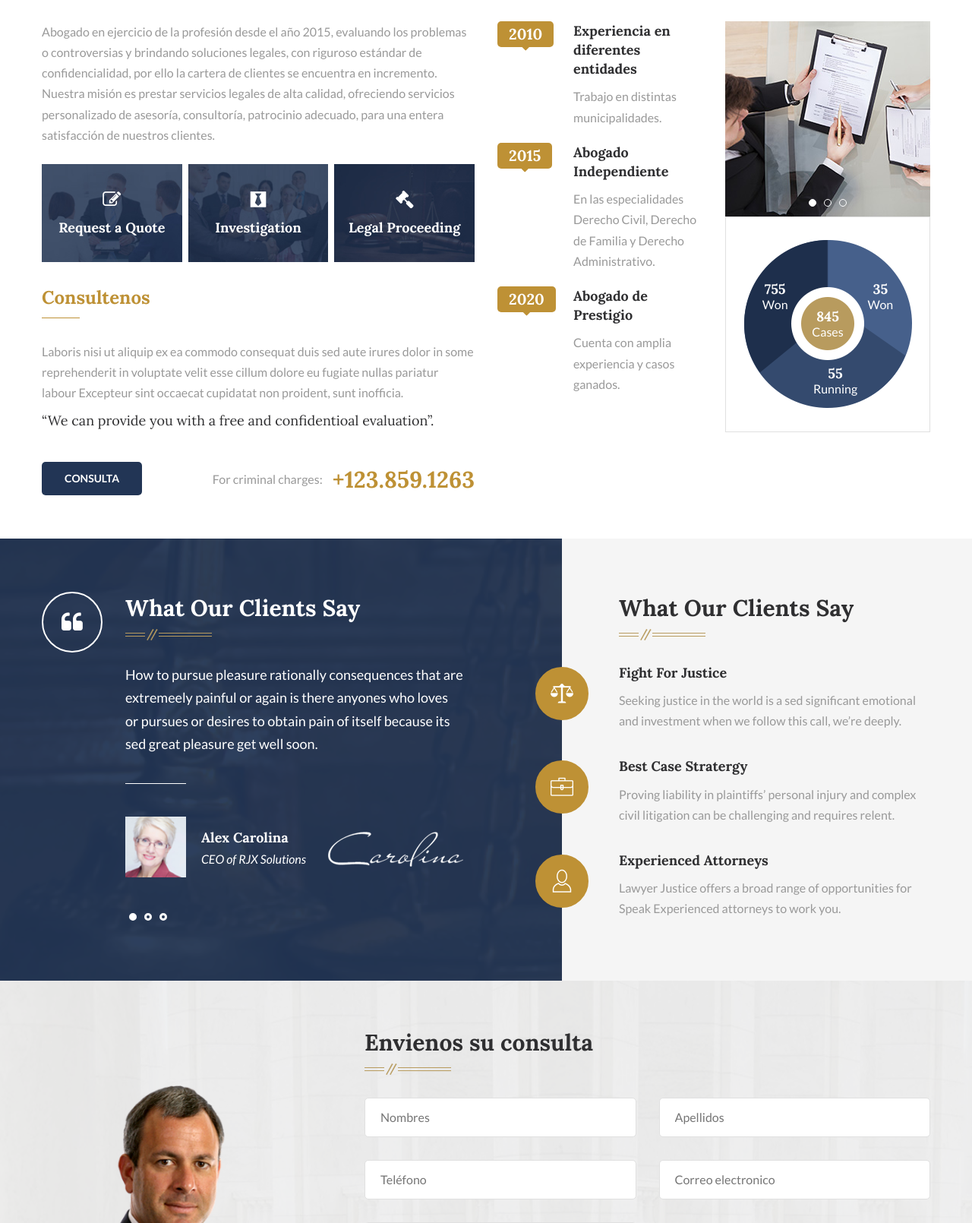
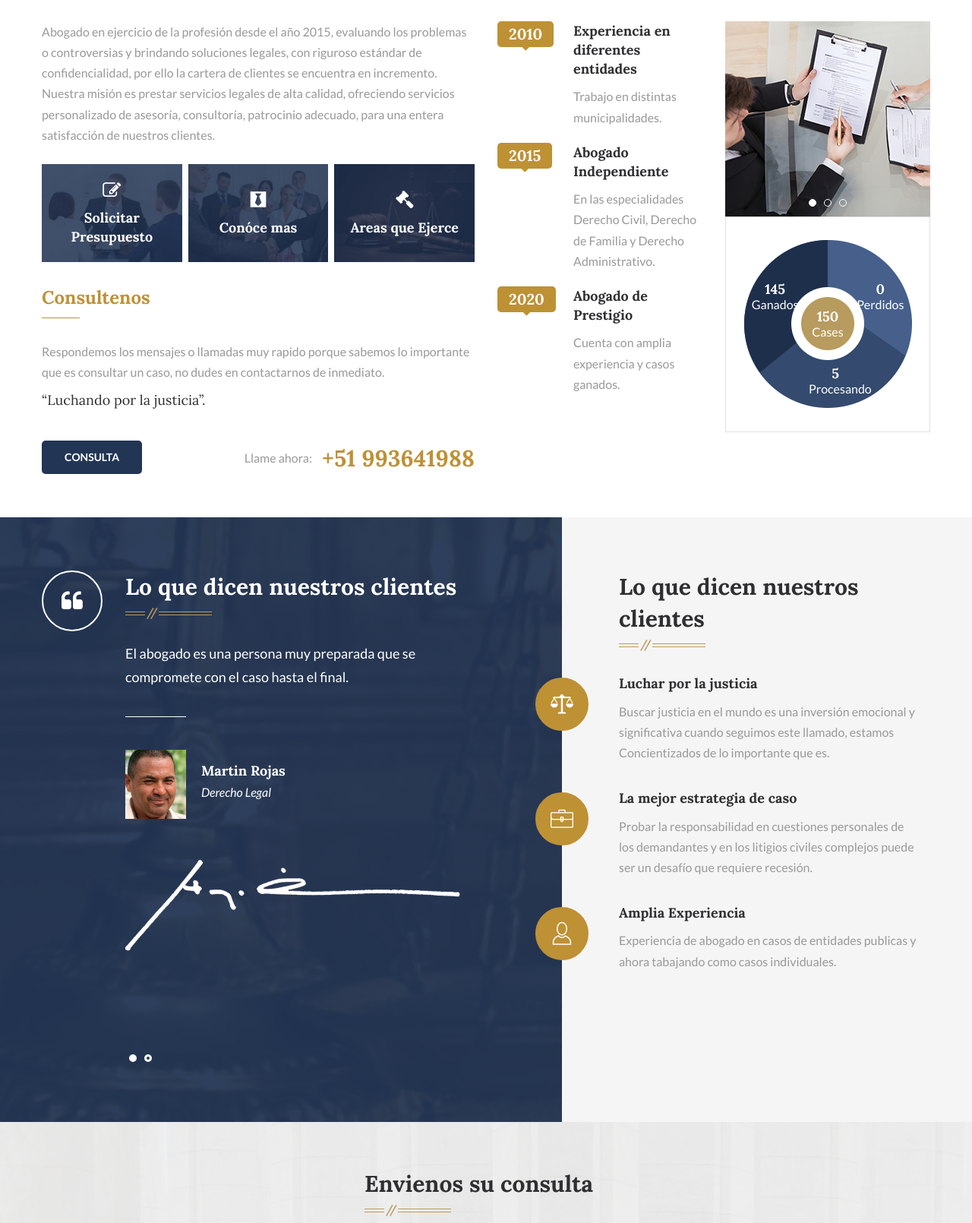
Before and after one commit to Steve12-04/abogado-, a PHP site: page / in a window 1280 px wide. Shown: the part 1584-3194 px from the top of the page at 76% size. Run offline with PHP 8.4, Linux system fonts and the light colour scheme; some libraries are stand-ins or nearby versions.

Commit message:
Lo que los clientes dicen en index.php

```diff
--- a/index.php
+++ b/index.php
@@ -127,11 +127,11 @@ Nuestra misión es prestar servicios legales de alta calidad, ofreciendo servici
                                 <div class="column image-column col-md-4 col-sm-4 col-xs-12">
                                 	<figure class="image-box wow fadeInLeft" data-wow-delay="0ms" data-wow-duration="1500ms">
                                     	<img src="images\resource\default-image-1.jpg" alt="">
-                                        <a href="#" class="default-overlay-outer">
+                                        <a href="contact.php" class="default-overlay-outer">
                                         	<div class="inner">
                                             	<div class="content-layer">
                                                 	<div class="icon"><span class="fa fa-edit"></span></div>
-                                                    <h3>Request a Quote</h3>
+                                                    <h3>Solicitar Presupuesto</h3>
                                                 </div>
                                             </div>
                                         </a>
@@ -142,11 +142,11 @@ Nuestra misión es prestar servicios legales de alta calidad, ofreciendo servici
                                 <div class="column image-column col-md-4 col-sm-4 col-xs-12">
                                 	<figure class="image-box wow fadeInLeft" data-wow-delay="300ms" data-wow-duration="1500ms">
                                     	<img src="images\resource\default-image-2.jpg" alt="">
-                                        <a href="#" class="default-overlay-outer">
+                                        <a href="about-us.php" class="default-overlay-outer">
                                         	<div class="inner">
                                             	<div class="content-layer">
                                                 	<div class="icon"><span class="fa fa-black-tie"></span></div>
-                                                    <h3>Investigation</h3>
+                                                    <h3>Conóce mas</h3>
                                                 </div>
                                             </div>
                                         </a>
@@ -157,11 +157,11 @@ Nuestra misión es prestar servicios legales de alta calidad, ofreciendo servici
                                 <div class="column image-column col-md-4 col-sm-4 col-xs-12">
                                 	<figure class="image-box wow fadeInLeft" data-wow-delay="600ms" data-wow-duration="1500ms">
                                     	<img src="images\resource\default-image-3.jpg" alt="">
-                                        <a href="#" class="default-overlay-outer">
+                                        <a href="areas.php" class="default-overlay-outer">
                                         	<div class="inner">
                                             	<div class="content-layer">
                                                 	<div class="icon"><span class="fa fa-gavel"></span></div>
-                                                    <h3>Legal Proceeding</h3>
+                                                    <h3>Areas que Ejerce</h3>
                                                 </div>
                                             </div>
                                         </a>
@@ -174,14 +174,14 @@ Nuestra misión es prestar servicios legales de alta calidad, ofreciendo servici
                             	<h2>Consultenos</h2>
                             </div>
                             <div class="default-text-box">
-                            	<p>Laboris nisi ut aliquip ex ea commodo consequat duis sed aute irures dolor in some reprehenderit in voluptate velit esse cillum dolore eu fugiate nullas pariatur labour Excepteur sint occaecat cupidatat non proident, sunt inofficia.</p>
+                            	<p>Respondemos los mensajes o llamadas muy rapido porque sabemos lo importante que es consultar un caso, no dudes en contactarnos de inmediato.</p>
 
-                                <div class="quote-text">“We can provide you with a free and confidentioal evaluation”.</div>
+                                <div class="quote-text">“Luchando por la justicia”.</div>
                             </div>
 
                             <div class="clearfix">
-                            	<div class="pull-left"><a href="#" class="theme-btn btn-style-one">Consulta</a></div>
-                                <div class="pull-right"><p class="phone-info">For criminal charges: <span class="phone">+123.859.1263</span></p></div>
+                            	<div class="pull-left"><a href="contact.php" class="theme-btn btn-style-one">Consulta</a></div>
+                                <div class="pull-right"><p class="phone-info">Llame ahora: <span class="phone">+51 993641988</span></p></div>
                             </div>
 
 
@@ -246,10 +246,10 @@ Nuestra misión es prestar servicios legales de alta calidad, ofreciendo servici
                                     <div class="graph-outer">
                                     	<!--Progress Chart-->
                                         <div class="chart-outer">
-                                        	<div class="center-text progress-text"><span class="count">845</span><br>Cases</div>
-                                            <div class="won-text progress-text"><span class="count">755</span><br>Won</div>
-                                            <div class="hold-text progress-text"><span class="count">35</span><br>Won</div>
-                                            <div class="running-text progress-text"><span class="count">55</span><br>Running</div>
+                                        	<div class="center-text progress-text"><span class="count">150</span><br>Cases</div>
+                                            <div class="won-text progress-text"><span class="count">145</span><br>Ganados</div>
+                                            <div class="hold-text progress-text"><span class="count">0</span><br>Perdidos</div>
+                                            <div class="running-text progress-text"><span class="count">5</span><br>Procesando</div>
                                         </div>
 
                                     </div>
@@ -280,49 +280,39 @@ Nuestra misión es prestar servicios legales de alta calidad, ofreciendo servici
 
                         <div class="inner-box">
                             <div class="carousel-box">
-                                <div class="styled-heading"><h2>What Our Clients Say</h2></div>
+                                <div class="styled-heading"><h2>Lo que dicen nuestros clientes</h2></div>
                                 <div class="quote-icon"><span class="fa fa-quote-left"></span></div>
                                 <!--Testimonial Carousel-->
                                 <ul class="testimonial-carousel single-item-carousel">
 
                                     <!--Slide Item-->
                                     <li class="slide-item">
-                                        <div class="slide-text"><p>How to pursue pleasure rationally  consequences that are extremeely painful or again is there anyones who loves or  pursues or desires to obtain pain of itself because its sed great pleasure get well soon.</p></div>
+                                        <div class="slide-text"><p>El abogado es una persona muy preparada que se compromete con el caso hasta el final. </p></div>
                                         <div class="information clearfix">
                                             <div class="slide-info pull-left">
-                                                <figure class="image-thumb"><img src="images\resource\testi-thumb-1.png" alt=""></figure>
-                                                <h3>Alex Carolina</h3>
-                                                <p>CEO of RJX Solutions</p>
+                                                <figure class="image-thumb"><img src="images\gallery/1.jpg" alt=""></figure>
+                                                <h3>Martin Rojas</h3>
+                                                <p>Derecho Legal</p>
                                             </div>
-                                            <div class="signature pull-right"><img src="images\resource\signature-image.png" alt=""></div>
+                                            <div class="signature pull-right"><img src="images\gallery/firma2.png" alt=""></div>
                                         </div>
                                     </li>
 
                                     <!--Slide Item-->
                                     <li class="slide-item">
-                                        <div class="slide-text"><p>How to pursue pleasure rationally  consequences that are extremeely painful or again is there anyones who loves or  pursues or desires to obtain pain of itself because its sed great pleasure get well soon.</p></div>
+                                        <div class="slide-text"><p>El abogado resolvio el caso a mi favor, porque presente todas los documentos necesarios, gracias, Muy buen trabajo.</p></div>
                                         <div class="information clearfix">
                                             <div class="slide-info pull-left">
-                                                <figure class="image-thumb"><img src="images\resource\testi-thumb-1.png" alt=""></figure>
-                                                <h3>Alex Carolina</h3>
-                                                <p>CEO of RJX Solutions</p>
+                                                <figure class="image-thumb"><img src="images\gallery/2.jpg" alt=""></figure>
+                                                <h3>Olinda Lombardi</h3>
+                                                <p>Derecho de Familia</p>
                                             </div>
-                                            <div class="signature pull-right"><img src="images\resource\signature-image.png" alt=""></div>
+                                            <div class="signature pull-right"><img src="images\gallery/firma1.png" alt=""></div>
                                         </div>
                                     </li>
 
                                     <!--Slide Item-->
-                                    <li class="slide-item">
-                                        <div class="slide-text"><p>How to pursue pleasure rationally  consequences that are extremeely painful or again is there anyones who loves or  pursues or desires to obtain pain of itself because its sed great pleasure get well soon.</p></div>
-                                        <div class="information clearfix">
-                                            <div class="slide-info pull-left">
-                                                <figure class="image-thumb"><img src="images\resource\testi-thumb-1.png" alt=""></figure>
-                                                <h3>Alex Carolina</h3>
-                                                <p>CEO of RJX Solutions</p>
-                                            </div>
-                                            <div class="signature pull-right"><img src="images\resource\signature-image.png" alt=""></div>
-                                        </div>
-                                    </li>
+
 
                                 </ul><!--End Testimonial Carousel-->
 
@@ -334,26 +324,27 @@ Nuestra misión es prestar servicios legales de alta calidad, ofreciendo servici
                     <!--Why Us Column-->
                     <div class="col-lg-5 col-md-6 col-sm-12 col-xs-12 whyus-column">
                     	<div class="inner-box">
-                        	<div class="styled-heading"><h2>What Our Clients Say</h2></div>
+                        	<div class="styled-heading"><h2>Lo que dicen nuestros clientes</h2></div>
                             <!--Icon Block-->
                             <article class="icon-block">
                             	<div class="icon wow rollIn" data-wow-delay="300ms" data-wow-duration="1500ms"><span class="flaticon-scale"></span></div>
-                                <h3>Fight For Justice</h3>
-                                <div class="text"><p>Seeking justice in the world is a  sed significant emotional and investment when we follow this call, we’re deeply.</p></div>
+                                <h3>Luchar por la justicia</h3>
+                                <div class="text"><p>
+Buscar justicia en el mundo es una inversión emocional y significativa cuando seguimos este llamado, estamos Concientizados de lo importante que es.</p></div>
                             </article>
 
                             <!--Icon Block-->
                             <article class="icon-block">
                             	<div class="icon wow rollIn" data-wow-delay="0ms" data-wow-duration="1500ms"><span class="flaticon-baggage"></span></div>
-                                <h3>Best Case Stratergy</h3>
-                                <div class="text"><p>Proving liability in plaintiffs’ personal injury and complex civil litigation can be challenging and requires relent.</p></div>
+                                <h3>La mejor estrategia de caso</h3>
+                                <div class="text"><p>Probar la responsabilidad en cuestiones personales de los demandantes y en los litigios civiles complejos puede ser un desafío que requiere recesión.</p></div>
                             </article>
 
                             <!--Icon Block-->
                             <article class="icon-block">
                             	<div class="icon wow rollIn" data-wow-delay="600ms" data-wow-duration="1500ms"><span class="flaticon-people-2"></span></div>
-                                <h3>Experienced Attorneys</h3>
-                                <div class="text"><p>Lawyer Justice offers a broad range of opportunities for Speak Experienced attorneys to work you.</p></div>
+                                <h3>Amplia Experiencia</h3>
+                                <div class="text"><p>Experiencia de abogado en casos de entidades publicas y ahora tabajando como casos individuales.</p></div>
                             </article>
 
                         </div>
```
Also changed, not shown: images/gallery/1.jpg (added), images/gallery/2.jpg (added), images/gallery/firma1.png (added), images/gallery/firma2.png (added).
